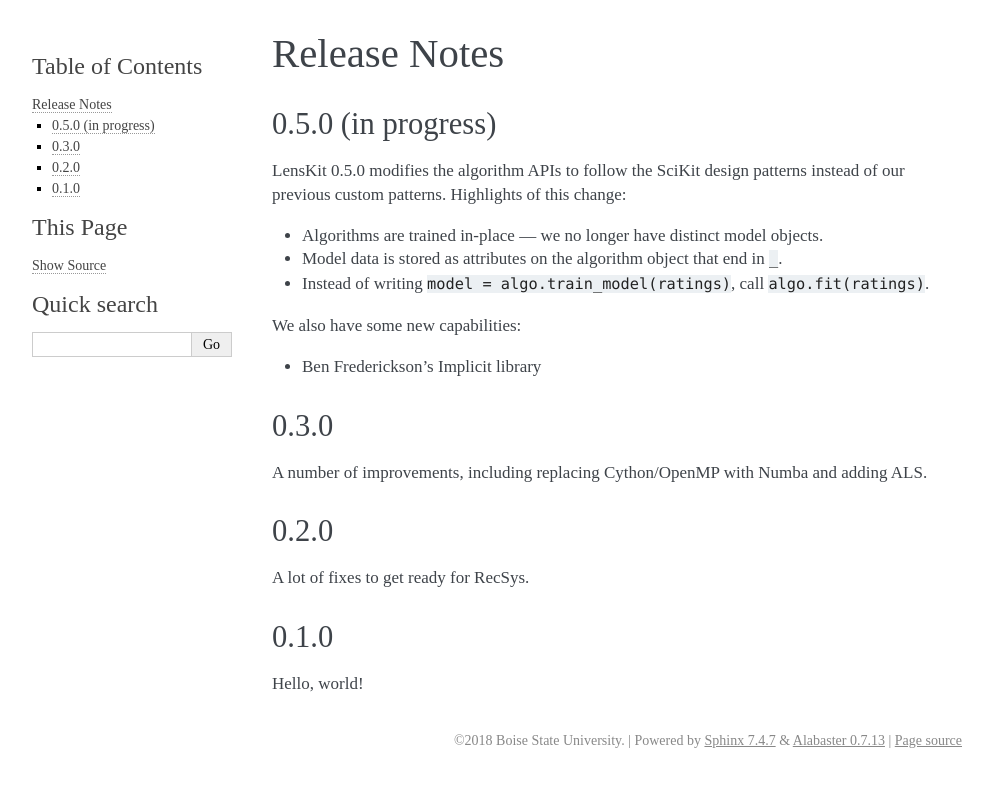
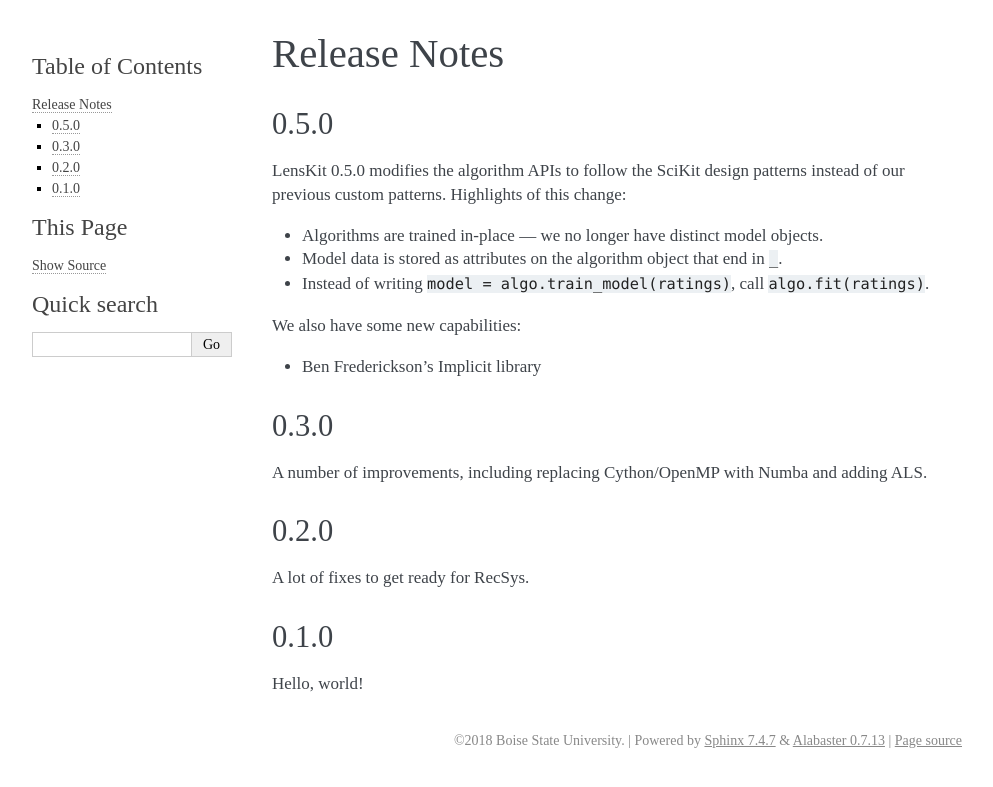
Before and after one commit to lenskit/lkpy, a Sphinx documentation site: the page built from doc/releases.md, in a window 1280 px wide. Shown: the top 787 px of the page, without its empty margins (148-1141 px from the left). Built offline with Sphinx 7.4.7, drawn with Linux system fonts in a browser that asks for light colours.

```diff
--- a/doc/releases.md
+++ b/doc/releases.md
@@ -1,6 +1,6 @@
 # Release Notes
 
-## 0.5.0 (in progress)
+## 0.5.0
 
 LensKit 0.5.0 modifies the algorithm APIs to follow the SciKit design patterns instead of
 our previous custom patterns.  Highlights of this change:
--- a/setup.py
+++ b/setup.py
@@ -5,7 +5,7 @@ with open('README.md', 'r') as fh:
 
 setup(
     name="lenskit",
-    version="0.3.0",
+    version="0.5.0",
     author="Michael Ekstrand",
     author_email="michaelekstrand@boisestate.edu",
     description="Run recommender algorithms and experiments",
```
